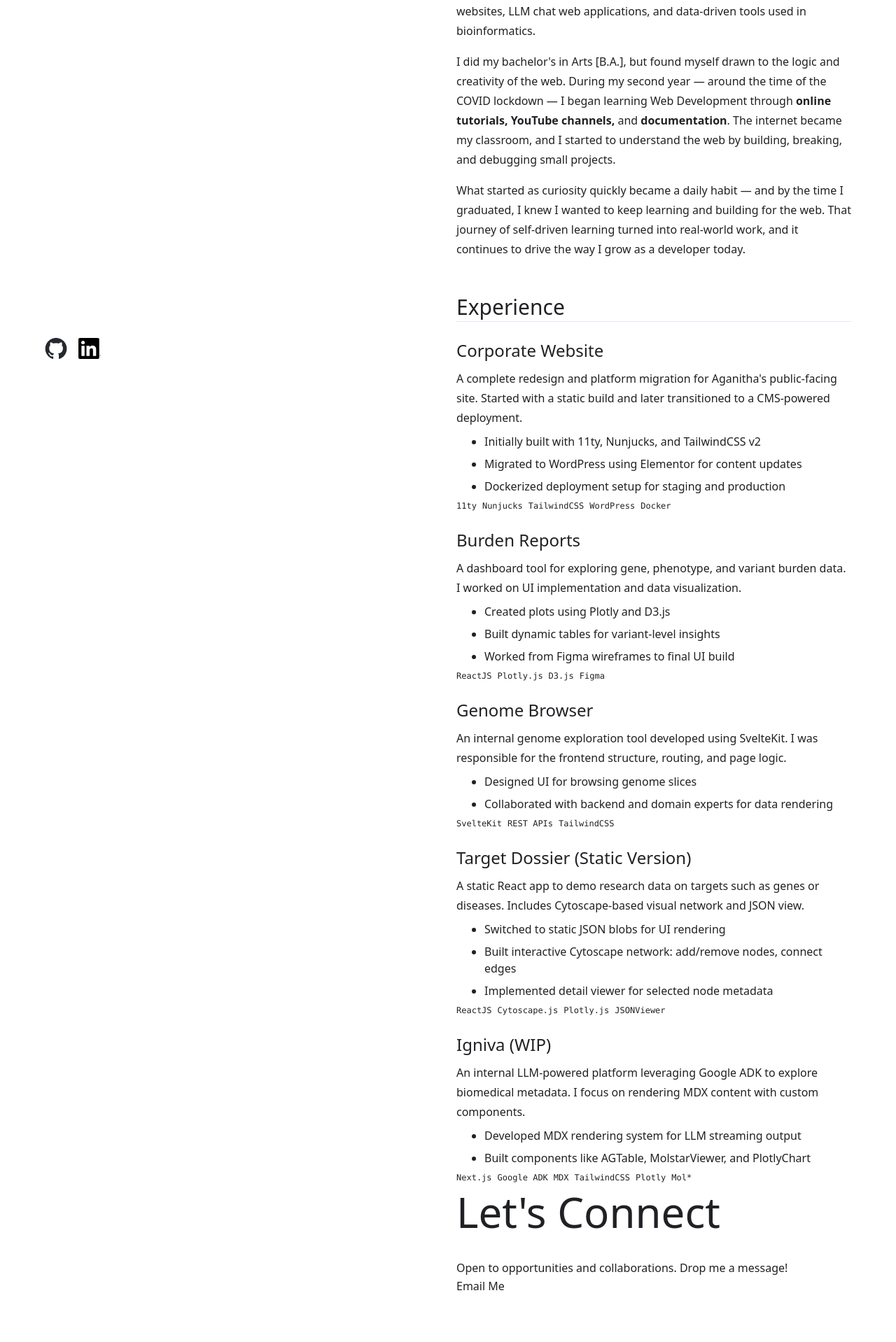
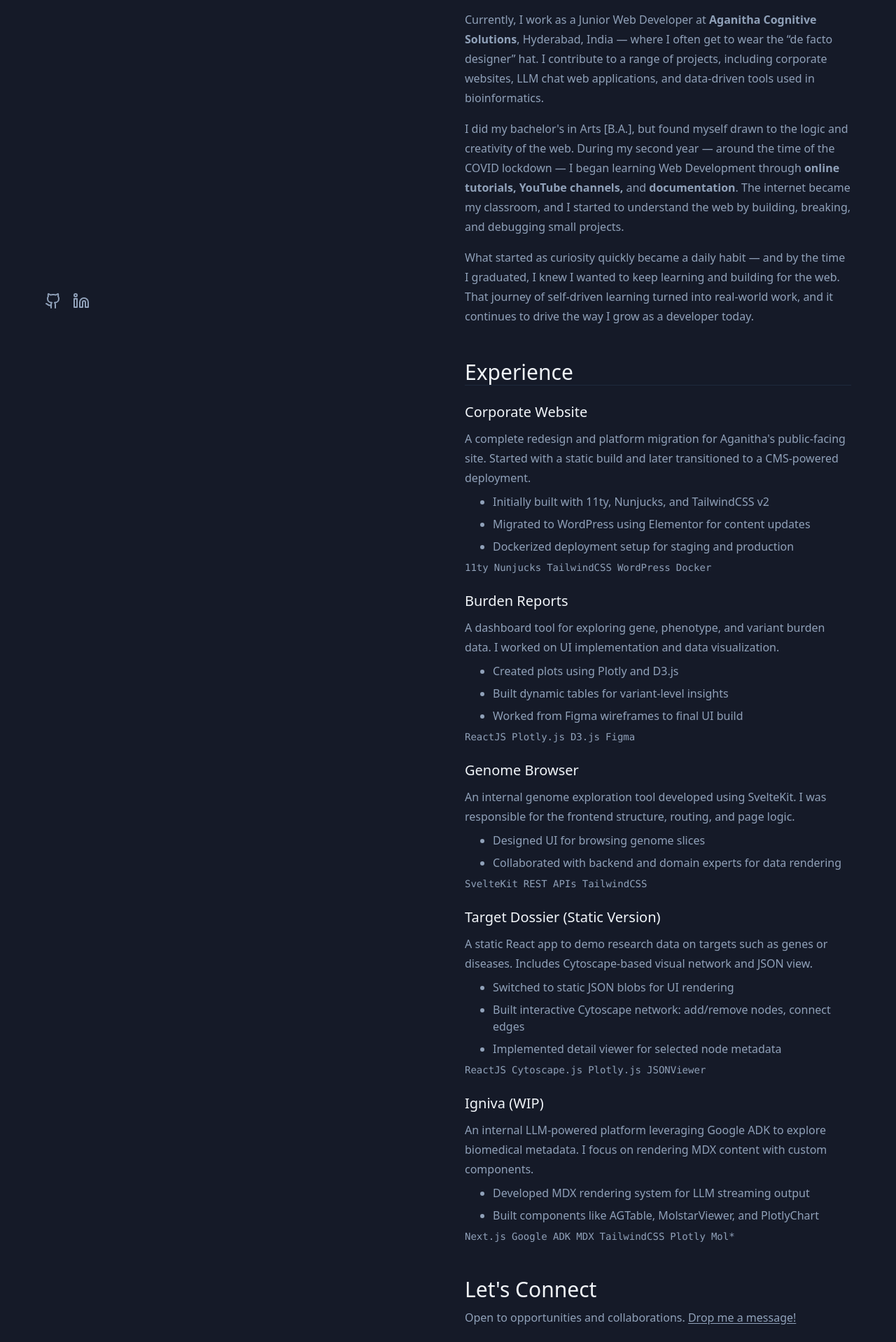
Before and after one commit to vilas-gannaram/vilas-gannaram.github.io, a SvelteKit app: page / in a window 1280 px wide. Shown: the part 262-2180 px from the top of the page at 70% size. Before the commit the page ends 2112 px from the top, so only its background shows below. Built offline with nearby package versions, Linux system fonts and the light colour scheme; a web font is replaced by a local one.

Commit message:
theme change

```diff
--- a/src/app.css
+++ b/src/app.css
@@ -1,6 +1,4 @@
 @import 'tailwindcss';
-
-@import '@fontsource-variable/jetbrains-mono';
 
 @font-face {
 	font-family: 'Google Sans';
@@ -35,27 +33,7 @@
 }
 
 @theme {
-	--color-background-gray: #f5f6f7;
-	--color-background-gray-2: #e1e9f6;
-	--color-background-oficial-gray: #f5f6f7;
-	--color-background-white: #fff;
-
-	--color-google-colors-blue-50: #e8f0fe;
-	--color-google-colors-blue-600: #1a73e8;
-	--color-google-colors-blue-800: #185abc;
-	--color-primary: #1a73e8;
-
-	--color-headline: rgb(32, 33, 36);
-	/* --color-headline: #202124; */
-
-	--color-body: rgb(32, 33, 36);
-	/* --color-body: #3c4043; */
-	--color-text-text-3: #80868b;
-
-	--color-illustration-colors-blue: #006bee;
-	--color-illustration-colors-gray: #3c4043;
-	--color-illustration-colors-green: #34a853;
-	--color-illustration-colors-red: #ea3323;
+	--color-background: #151a28;
 
 	--font-sans:
 		'Google Sans', ui-sans-serif, system-ui, sans-serif, 'Apple Color Emoji', 'Segoe UI Emoji',
@@ -68,28 +46,28 @@
 
 @layer base {
 	* {
-		@apply border-background-gray;
+		@apply border-slate-800;
 	}
 
 	html,
 	body {
-		@apply text-body bg-background-white scroll-smooth font-sans font-normal antialiased;
+		@apply bg-background scroll-smooth font-sans font-normal text-slate-400 antialiased;
 	}
 
 	h1 {
-		@apply text-headline text-5xl leading-snug;
+		@apply text-7xl font-medium text-slate-100;
 	}
 
 	h2 {
-		@apply text-headline text-4xl leading-snug;
+		@apply text-3xl font-medium text-slate-100;
 	}
 
 	h3 {
-		@apply text-headline text-3xl leading-snug;
+		@apply text-3xl font-medium text-slate-100;
 	}
 
 	h4 {
-		@apply text-headline text-2xl leading-snug;
+		@apply text-xl font-medium text-slate-100;
 	}
 
 	p {
--- a/src/routes/+page.svelte
+++ b/src/routes/+page.svelte
@@ -1,5 +1,6 @@
 <script lang="ts">
 	import { projects } from '$lib/projects';
+	import { Github, Linkedin } from '@lucide/svelte';
 </script>
 
 <svelte:head>
@@ -7,19 +8,19 @@
 	<meta name="description" content="Vilas Gannaram | Web Developer" />
 </svelte:head>
 
-<main class="mx-auto min-h-screen w-[90%] max-w-[1440px] gap-x-6 rounded-2xl lg:flex">
+<main class="mx-auto my-8 min-h-screen w-[90%] max-w-7xl gap-x-12 rounded-2xl lg:my-0 lg:flex">
 	<!-- Hero Section -->
 	<section
-		class="top-0 flex w-full flex-col justify-between gap-y-6 py-6 lg:sticky lg:h-screen lg:max-w-xl"
+		class="top-0 flex w-full flex-col justify-between gap-y-4 lg:sticky lg:h-screen lg:max-w-xl lg:py-24"
 	>
 		<div>
 			<h1>Vilas Gannaram</h1>
-			<h5>Full Stack Web Developer</h5>
+			<h4>Full Stack Web Developer</h4>
 		</div>
 
 		<div class="flex items-center gap-x-4">
 			<a href="https://github.com/vilas-gannaram" target="_blank" rel="noopener noreferrer">
-				<img class="aspect-auto w-8" src="/images/github-mark/github-mark.png" alt="Git Hub" />
+				<Github />
 			</a>
 
 			<a
@@ -27,12 +28,12 @@
 				target="_blank"
 				rel="noopener noreferrer"
 			>
-				<img class="aspect-auto w-8" src="/images/in-logo/InBug-Black.png" alt="LinkedIn" />
+				<Linkedin />
 			</a>
 		</div>
 	</section>
 
-	<section class="w-full">
+	<section class="w-full lg:py-24">
 		<!-- About Me -->
 		<section id="about" class="">
 			<!-- <h3 class="border-b">About Me</h3> -->
@@ -89,7 +90,7 @@
 						</ul>
 						<ul class="flex flex-wrap gap-2 pl-0">
 							{#each project.tools as item (item)}
-								<code class="chip text-xs">{item}</code>
+								<code class="text-sm">{item}</code>
 							{/each}
 						</ul>
 					</div>
@@ -98,10 +99,14 @@
 		</section>
 
 		<!-- contact me -->
-		<section id="contact" class="">
-			<h2 class="text-[clamp(36px,8vw+16px,60px)] font-light">Let's Connect</h2>
-			<p class="mt-4 md:mt-6">Open to opportunities and collaborations. Drop me a message!</p>
-			<a href="mailto:vilasgannaram@gmail.com" class="mt-2 md:mt-4"> Email Me </a>
+		<section id="contact" class="mt-12">
+			<h2 class="">Let's Connect</h2>
+			<p class="mt-2">
+				Open to opportunities and collaborations.
+				<a href="mailto:vilasgannaram@gmail.com" class="mt-2 underline-offset-2 underline md:mt-4"
+					>Drop me a message!</a
+				>
+			</p>
 		</section>
 
 		<!-- navigation
```
